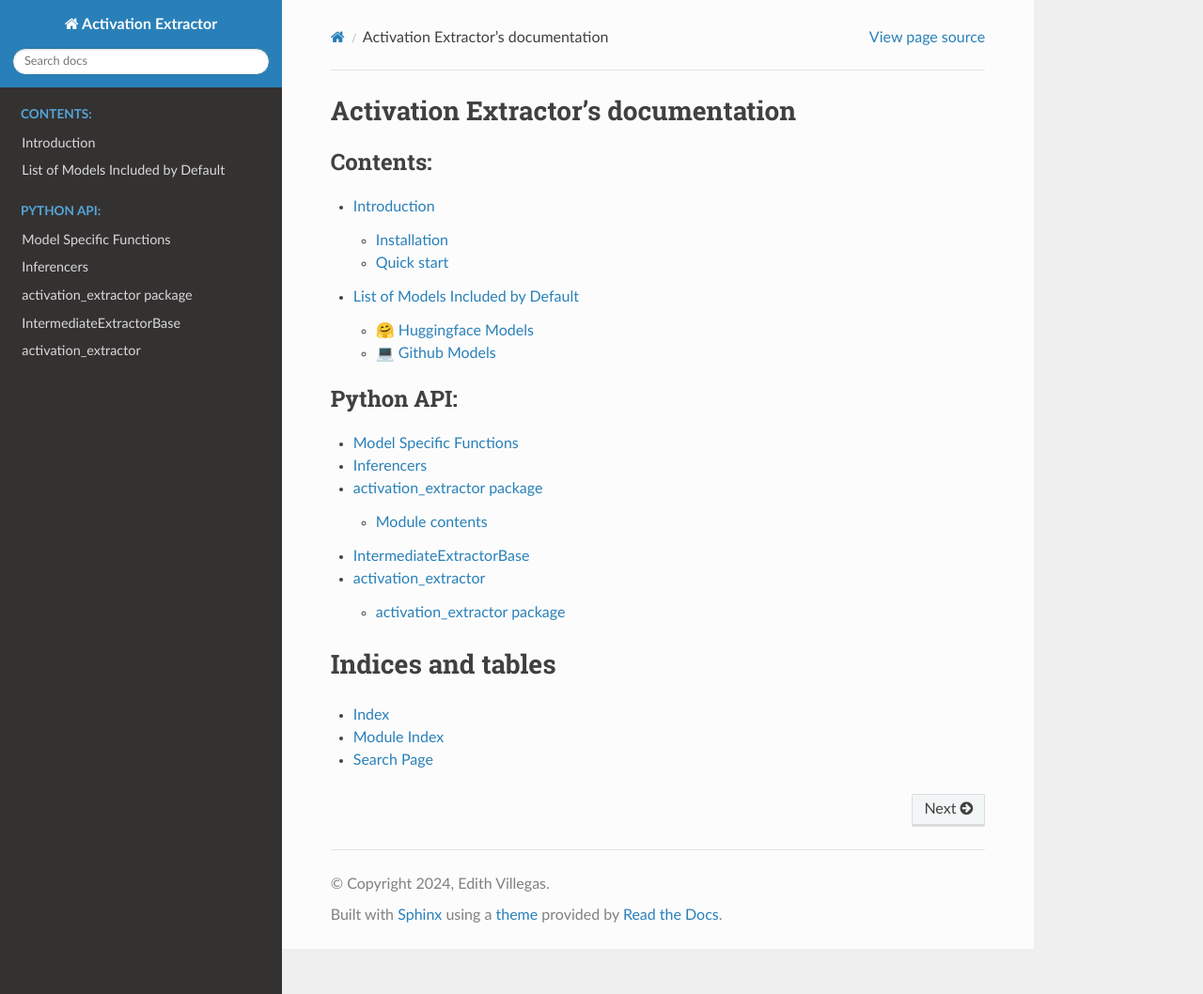
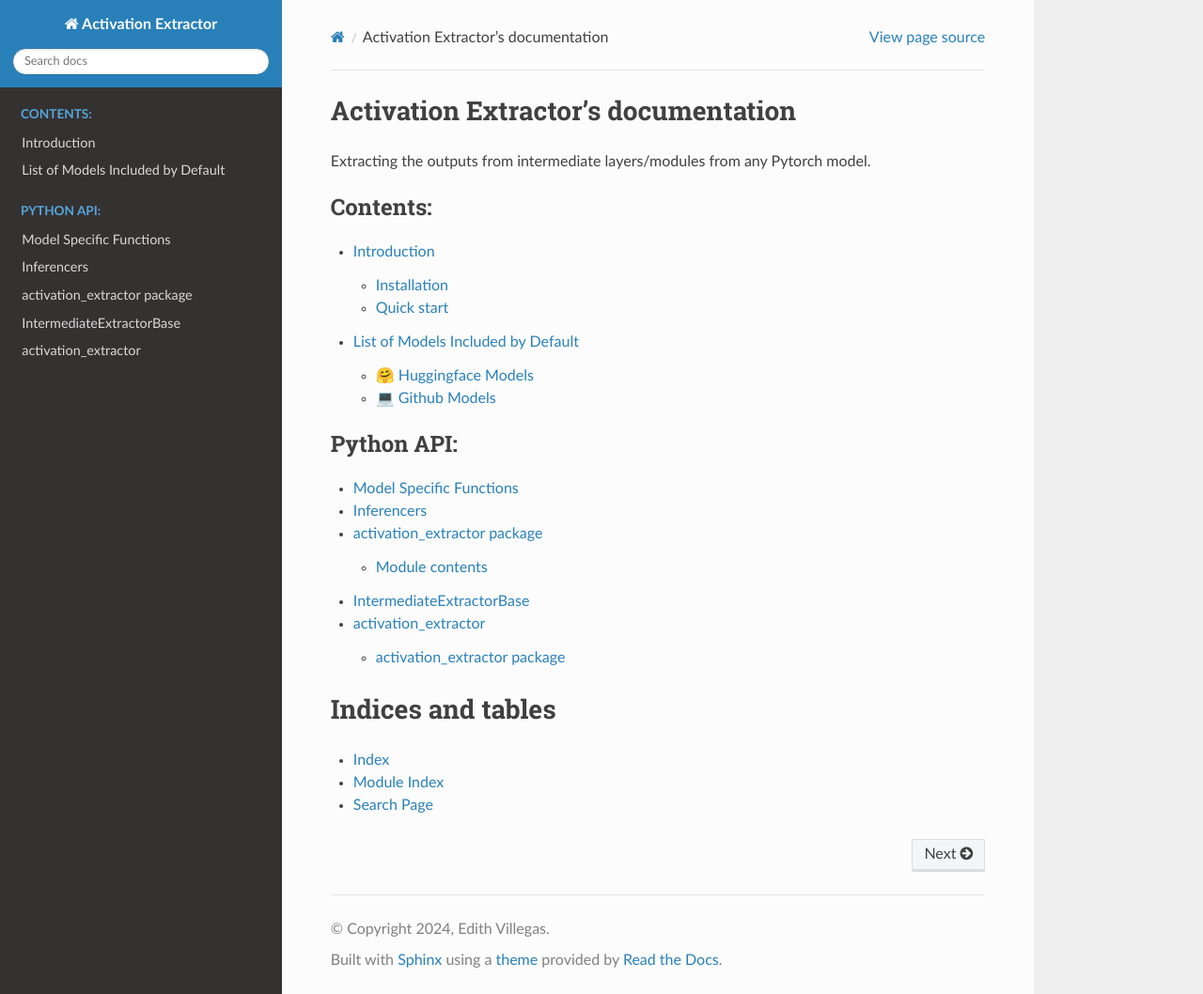
Before and after one commit to edithvillegas/activation-extractor, a Sphinx documentation site: the page built from docs/source/index.rst, in a window 1280 px wide and 1058 px high. Shown: the whole window at 94% size. Built offline with Sphinx 7.4.7 and the Read the Docs theme 2.0.0, drawn with Linux system fonts in a browser that asks for light colours.

Commit message:
Update index.rst

```diff
--- a/docs/source/index.rst
+++ b/docs/source/index.rst
@@ -1,5 +1,7 @@
 Activation Extractor's documentation
 ================================================
+
+Extracting the outputs from intermediate layers/modules from any Pytorch model.
 
 .. toctree::
     :maxdepth: 2
```
